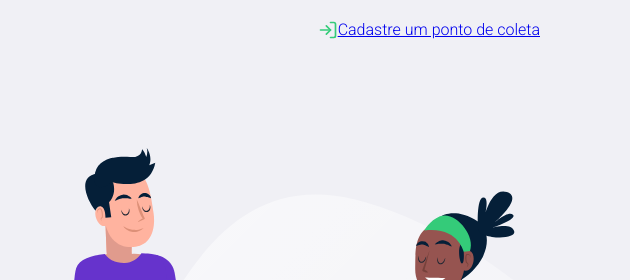
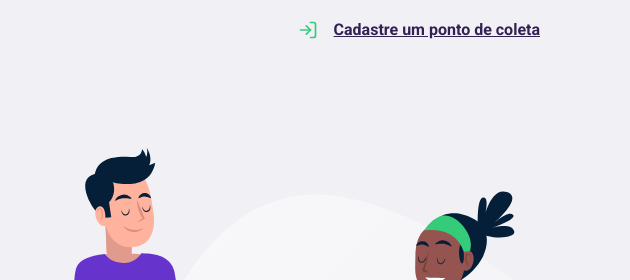
Before and after one commit to FelipeFontouraBr/Ecoleta, a plain HTML site: page index.html in a window 1280 px wide. Shown: the top 280 px of the page, 650-1280 px from the left. Drawn offline with Linux system fonts and the light colour scheme.

Commit message:
Styles added to link "header a"

```diff
--- a/styles/main.css
+++ b/styles/main.css
@@ -25,10 +25,13 @@ body {
 }
 
 #page-home header a { /*Por conta que tirou o display inline do span, vamos fazer esse ajuste no "a" antes*/
-    display: flex; /*Colocando isso, vamos indicar que os elementos ficarão na mesmoa linha*/
+    display: flex; /*Colocando isso, vamos indicar que os elementos ficarão na mesma linha*/
+    color: #322153;
+    font-weight: 700; /*Peso da font, utilizando a font Roboto*/
 }
 
 #page-home header a span {
+    margin-right: 16px;
     display: flex; /*Esse display irá funcionar para mostrar*/
     background-image: url('../assets/log-in.svg');
     width: 20px;
```
